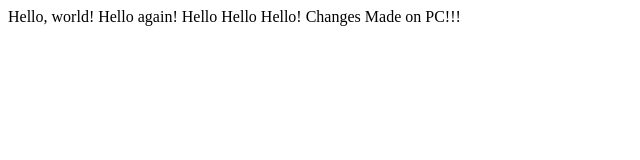
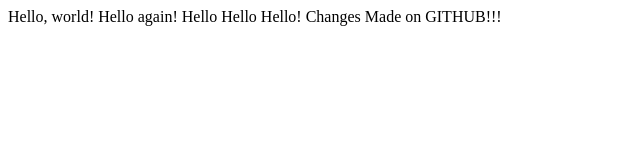
Before and after one commit to lvilla60/lecture1, a plain HTML site: page hello.html in a window 1280 px wide. Shown: the full height of the page, 0-640 px from the left. Drawn offline with Linux system fonts and the light colour scheme.

Commit message:
Update hello.html

```diff
--- a/hello.html
+++ b/hello.html
@@ -5,6 +5,6 @@
 	</head>
 	<body>
 		Hello, world! Hello again! Hello Hello Hello!
-		Changes Made on PC!!!
+		Changes Made on GITHUB!!!
 	</body>
 </html>
```
